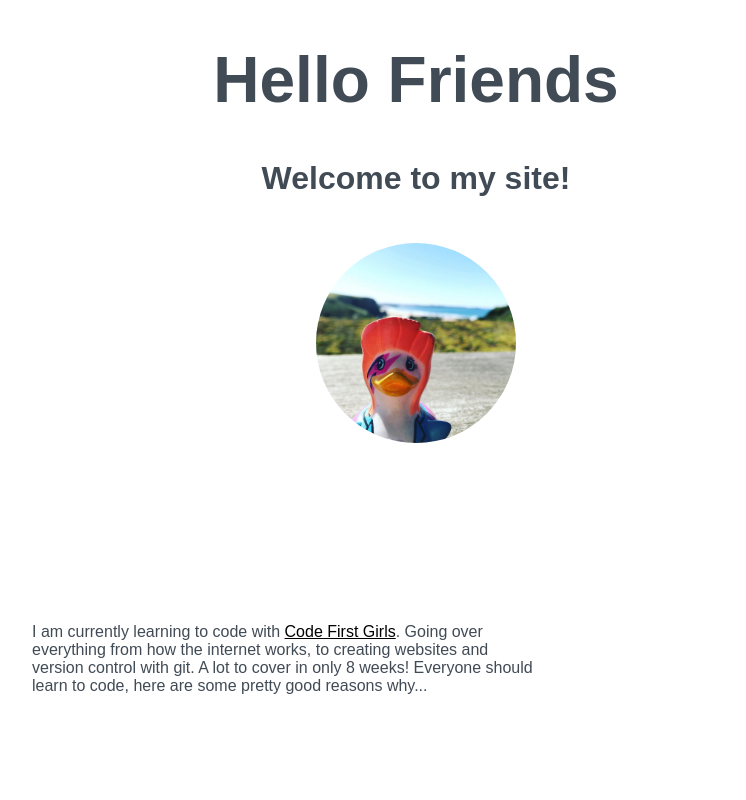
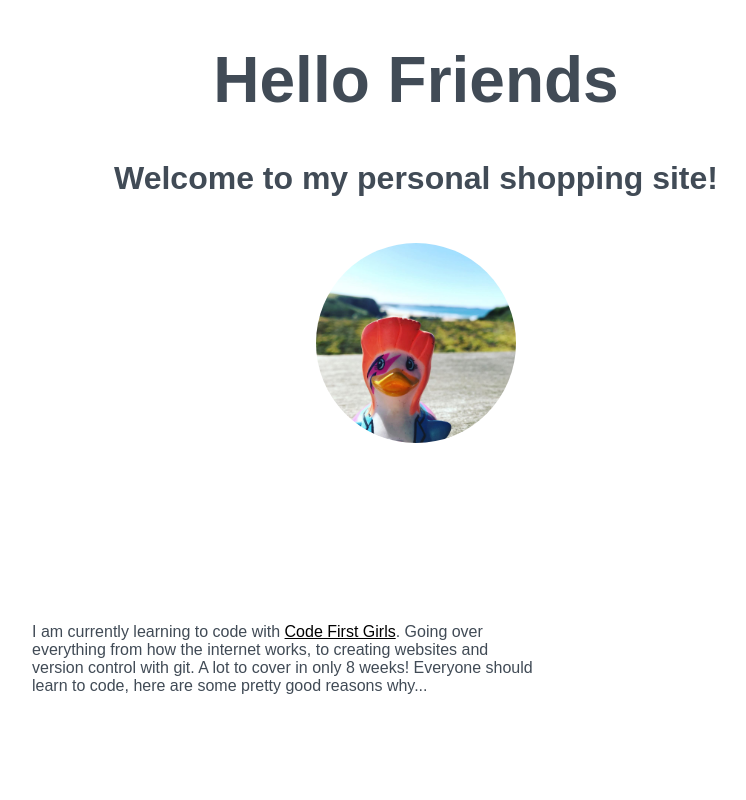
Before and after one commit to NatalieJaneDean/beginners-week-one-master, a plain HTML site: page index.html in a window 1280 px wide. Shown: the top 800 px of the page, without its empty margins (232-978 px from the left). Drawn offline with Linux system fonts and the light colour scheme.

Commit message:
Change to personal shopping

```diff
--- a/index.html
+++ b/index.html
@@ -11,7 +11,7 @@
 <body>
   <div>
     <h1>Hello Friends</h1>
-    <h2>Welcome to my site!</h2>
+    <h2>Welcome to my personal shopping site!</h2>
     <!-- image of a duck -->
     <img src="duck.jpg" width="200px">
   </div>
```
